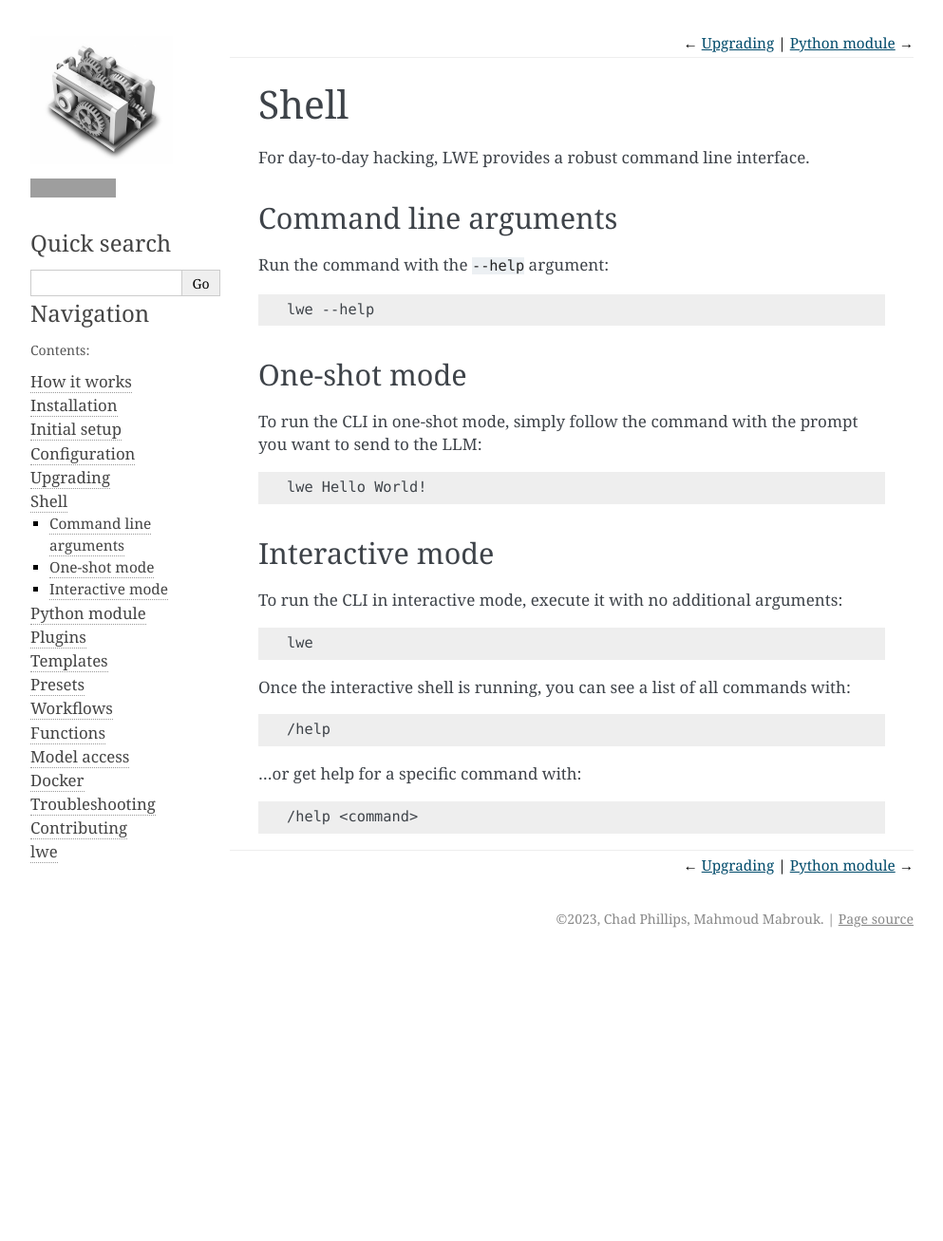
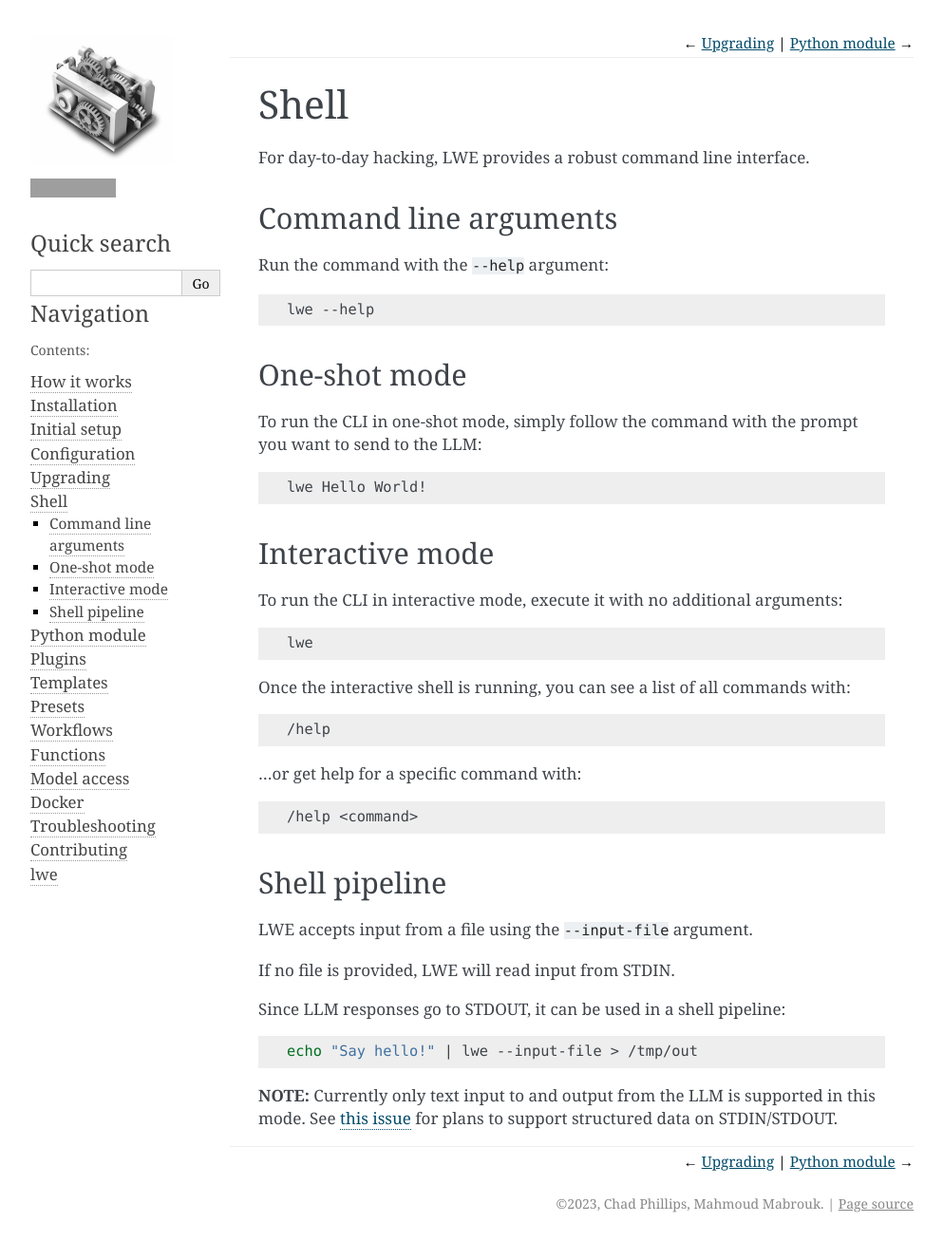
Before and after one commit to llm-workflow-engine/llm-workflow-engine, a Sphinx documentation site: the page built from docs/shell.rst, in a window 1280 px wide. Shown: the whole page at 95% size, without its empty margins (148-1141 px from the left). Built offline with Sphinx 7.4.7, drawn with Linux system fonts in a browser that asks for light colours; before the commit the page ends 1007 px from its top, so only the background shows below that; grey boxes are pictures that could not be loaded.

Commit message:
add doc for using LWE with shell pipelines

```diff
--- a/docs/shell.rst
+++ b/docs/shell.rst
@@ -45,3 +45,21 @@ Once the interactive shell is running, you can see a list of all commands with:
 .. code-block:: bash
 
    /help <command>
+
+-----------------------------------------------
+Shell pipeline
+-----------------------------------------------
+
+LWE accepts input from a file using the ``--input-file`` argument.
+
+If no file is provided, LWE will read input from STDIN.
+
+Since LLM responses go to STDOUT, it can be used in a shell pipeline:
+
+.. code-block:: bash
+
+   echo "Say hello!" | lwe --input-file > /tmp/out
+
+**NOTE:** Currently only text input to and output from the LLM is supported in this mode.
+See `this issue <https://github.com/llm-workflow-engine/llm-workflow-engine/issues/318>`_ for plans
+to support structured data on STDIN/STDOUT.
```
